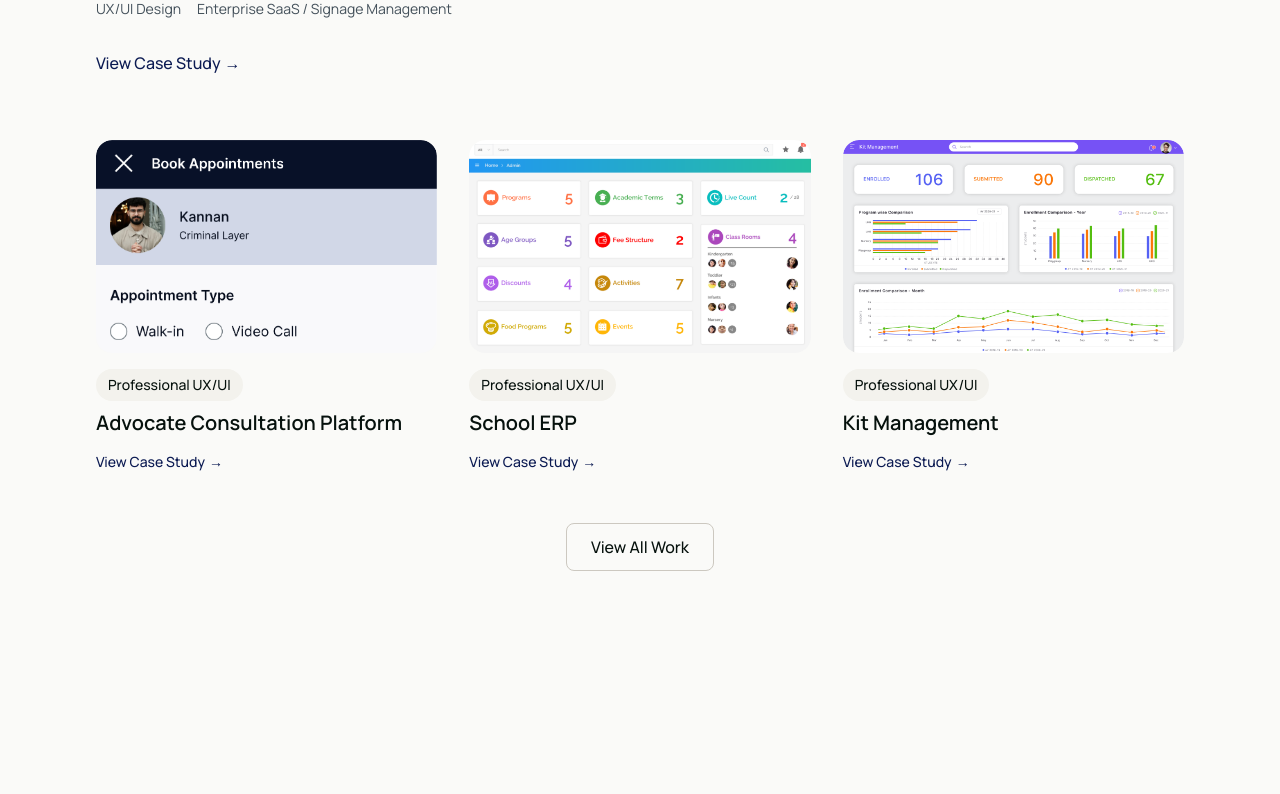
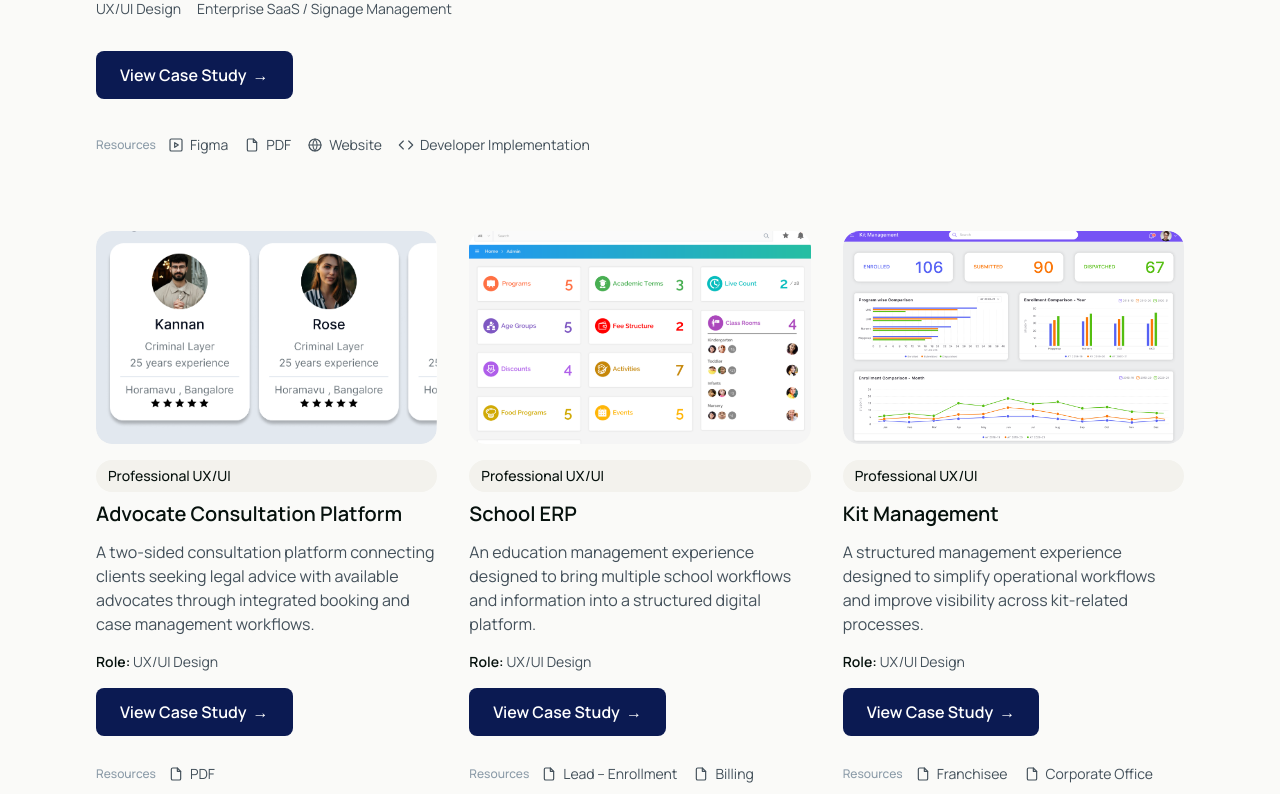
Before and after one commit to ntvkannan/kannan-portfolio, a Next.js app: page / in a window 1280 px wide. Shown: the part 2726-3520 px from the top of the page. Built offline with nearby package versions, Linux system fonts and the light colour scheme.

Commit message:
feat: refine portfolio project actions and resources

```diff
--- a/app/components/foundation/Image.js
+++ b/app/components/foundation/Image.js
@@ -62,7 +62,7 @@ export default function Image({
         sizes={sizes}
         priority={priority}
         loading={priority ? "eager" : loading}
-        className={`w-full h-auto ${ratio === 'auto' ? 'object-contain' : 'object-cover'}`}
+        className={`w-full ${ratio === 'auto' ? 'h-auto object-contain' : 'h-full object-cover'}`}
         {...props}
       />
     </div>
--- a/app/components/home/SelectedWork.js
+++ b/app/components/home/SelectedWork.js
@@ -4,6 +4,7 @@ import Section from "@/app/components/layout/Section";
 import SectionHeader from "@/app/components/foundation/SectionHeader";
 import Badge from "@/app/components/foundation/Badge";
 import Image from "@/app/components/foundation/Image";
+import ProjectResourceLinks from "@/app/components/portfolio/ProjectResourceLinks";
 import { projects } from "@/app/data/projects";
 
 export default function SelectedWork() {
@@ -54,15 +55,17 @@ export default function SelectedWork() {
                   <p>{featuredProject.type}</p>
                 </div>
               </div>
+              <div className="flex flex-col gap-4 sm:flex-row sm:flex-wrap sm:items-center sm:gap-6">
                 <NextLink
                   href={`/work/${featuredProject.slug}`}
-                className="inline-flex text-accent focus-visible:outline-2 focus-visible:outline-offset-2 focus-visible:outline-accent font-medium transition-colors group"
+                  className="inline-flex items-center justify-center gap-1.5 rounded-button h-11 sm:h-12 px-5 sm:px-6 bg-accent text-white font-semibold text-sm sm:text-base hover:bg-accent-hover focus-visible:outline-2 focus-visible:outline-offset-2 focus-visible:outline-accent transition-colors duration-200 group"
                 >
-                <span className="inline-flex items-center gap-1">
                   View Case Study
                   <span className="inline-block transition-transform duration-200 group-hover:translate-x-1">→</span>
-                </span>
                 </NextLink>
+
+                <ProjectResourceLinks resources={featuredProject.resources} />
+              </div>
             </div>
           </div>
         )}
@@ -70,7 +73,7 @@ export default function SelectedWork() {
         {/* Supporting Projects Grid */}
         <div className="grid grid-cols-1 sm:grid-cols-2 lg:grid-cols-3 gap-8 mb-12">
           {supportingProjects.map(project => (
-            <div key={project.slug} className="group/card">
+            <div key={project.slug} className="group/card flex flex-col">
               {project.image && (
                 <div className="mb-4 overflow-hidden rounded-lg">
                   <Image
@@ -88,15 +91,23 @@ export default function SelectedWork() {
               <h4 className="text-lg sm:text-xl font-semibold text-text-primary mb-3">
                 {project.title}
               </h4>
+              <p className="text-sm sm:text-base text-text-body mb-4">
+                {project.description}
+              </p>
+              <p className="text-xs sm:text-sm text-text-body mb-4">
+                <span className="font-semibold text-text-primary">Role:</span> {project.role}
+              </p>
+              <div className="mt-auto">
                 <NextLink
                   href={`/work/${project.slug}`}
-                className="inline-flex text-accent focus-visible:outline-2 focus-visible:outline-offset-2 focus-visible:outline-accent text-sm font-medium transition-colors group"
+                  className="inline-flex items-center justify-center gap-1.5 rounded-button h-11 sm:h-12 px-5 sm:px-6 bg-accent text-white font-semibold text-sm sm:text-base hover:bg-accent-hover focus-visible:outline-2 focus-visible:outline-offset-2 focus-visible:outline-accent transition-colors duration-200 group"
                 >
-                <span className="inline-flex items-center gap-1">
                   View Case Study
                   <span className="inline-block transition-transform duration-200 group-hover:translate-x-1">→</span>
-                </span>
                 </NextLink>
+
+                <ProjectResourceLinks resources={project.resources} className="mt-4" />
+              </div>
             </div>
           ))}
         </div>
--- a/app/components/portfolio/FeaturedProject.js
+++ b/app/components/portfolio/FeaturedProject.js
@@ -1,6 +1,7 @@
+import NextLink from "next/link";
 import Badge from "@/app/components/foundation/Badge";
-import Link from "@/app/components/foundation/Link";
 import Image from "@/app/components/foundation/Image";
+import ProjectResourceLinks from "@/app/components/portfolio/ProjectResourceLinks";
 
 export default function FeaturedProject({ project }) {
   if (!project) return null;
@@ -37,16 +38,17 @@ export default function FeaturedProject({ project }) {
         </div>
 
         {/* CTA Link */}
-        <Link
-          href={`/work/${project.slug}`}
-          color="accent"
-          className="font-medium group"
-        >
-          <span className="inline-flex items-center gap-1">
+        <div className="flex flex-col gap-4 sm:flex-row sm:flex-wrap sm:items-center sm:gap-6">
+          <NextLink
+            href={`/work/${project.slug}`}
+            className="inline-flex items-center justify-center gap-1.5 rounded-button h-11 sm:h-12 px-5 sm:px-6 bg-accent text-white font-semibold text-sm sm:text-base hover:bg-accent-hover focus-visible:outline-2 focus-visible:outline-offset-2 focus-visible:outline-accent transition-colors duration-200 group"
+          >
             View Case Study
             <span className="inline-block transition-transform duration-200 group-hover:translate-x-1">→</span>
-          </span>
-        </Link>
+          </NextLink>
+
+          <ProjectResourceLinks resources={project.resources} />
+        </div>
       </div>
 
       {/* Image */}
--- /dev/null
+++ b/app/components/portfolio/ProjectResourceLinks.js
@@ -0,0 +1,74 @@
+// Secondary links to a project's public resources (prototype, PDF, live site,
+// developer implementation). Renders nothing unless a project defines
+// `resources`, so it stays inert for every project that has none.
+
+const iconProps = {
+  className: "w-4 h-4 flex-shrink-0",
+  viewBox: "0 0 24 24",
+  fill: "none",
+  stroke: "currentColor",
+  strokeWidth: "1.75",
+  strokeLinecap: "round",
+  strokeLinejoin: "round",
+  "aria-hidden": "true",
+};
+
+const icons = {
+  // Prototype: play control inside a frame
+  figma: (
+    <svg {...iconProps}>
+      <rect x="3" y="3" width="18" height="18" rx="2" />
+      <path d="M10 8.5l5.5 3.5-5.5 3.5V8.5z" />
+    </svg>
+  ),
+  // Document with folded corner
+  pdf: (
+    <svg {...iconProps}>
+      <path d="M14 3H7a2 2 0 0 0-2 2v14a2 2 0 0 0 2 2h10a2 2 0 0 0 2-2V8z" />
+      <path d="M14 3v5h5" />
+    </svg>
+  ),
+  // Live site
+  website: (
+    <svg {...iconProps}>
+      <circle cx="12" cy="12" r="9" />
+      <path d="M3 12h18" />
+      <path d="M12 3a15 15 0 0 1 0 18 15 15 0 0 1 0-18z" />
+    </svg>
+  ),
+  // Developer implementation: code brackets
+  developer: (
+    <svg {...iconProps}>
+      <path d="M16 18l6-6-6-6" />
+      <path d="M8 6l-6 6 6 6" />
+    </svg>
+  ),
+};
+
+export default function ProjectResourceLinks({ resources, className = "" }) {
+  if (!resources || resources.length === 0) return null;
+
+  return (
+    <div className={`flex flex-wrap items-center gap-x-3 gap-y-2 ${className}`}>
+      <span className="text-xs font-medium text-text-muted">
+        Resources
+      </span>
+      <ul className="flex flex-wrap items-center gap-x-4 gap-y-2">
+        {resources.map((resource) => (
+          <li key={resource.href}>
+            <a
+              href={resource.href}
+              target="_blank"
+              rel="noopener noreferrer"
+              aria-label={`${resource.title} (opens in new tab)`}
+              className="inline-flex items-center gap-1.5 min-h-11 text-sm text-text-body hover:text-accent focus-visible:outline-2 focus-visible:outline-offset-2 focus-visible:outline-accent transition-colors duration-200"
+            >
+              {icons[resource.type]}
+              {resource.label}
+            </a>
+          </li>
+        ))}
+      </ul>
+    </div>
+  );
+}
--- a/app/data/projects.js
+++ b/app/data/projects.js
@@ -9,7 +9,36 @@ export const projects = [
     type: "Enterprise SaaS / Signage Management",
     status: "completed",
     featured: true,
-    image: "/images/projects/osel/dashboard.png"
+    image: "/images/projects/osel/dashboard.png",
+    // Optional. Only projects with genuine public resources define this.
+    resources: [
+      {
+        type: "figma",
+        label: "Figma",
+        title: "View OSEL Figma Prototype",
+        href: "https://www.figma.com/proto/OHvGMJPe8DmHE7rrzFHzAb/OSEL?node-id=580-9148&viewport=-852%2C1231%2C0.12&t=L4sKwcxSGIa4NvxT-1&scaling=min-zoom&content-scaling=fixed&starting-point-node-id=650%3A8898&show-proto-sidebar=1&page-id=0%3A1"
+      },
+      {
+        type: "pdf",
+        label: "PDF",
+        title: "Open OSEL PDF",
+        href: "https://drive.google.com/file/d/1pFgp3sB9fJ3wWm9vYfASlwGMJpuYfpnr/view?usp=sharing"
+      },
+      // osel-website = the live website; osel-portal = the developer
+      // implementation. Distinct destinations, do not merge.
+      {
+        type: "website",
+        label: "Website",
+        title: "View Live OSEL Website",
+        href: "https://ntvkannan.github.io/osel-website/"
+      },
+      {
+        type: "developer",
+        label: "Developer Implementation",
+        title: "View OSEL Developer Implementation",
+        href: "https://ntvkannan.github.io/osel-portal/"
+      }
+    ]
   },
   {
     slug: "advocate-consultation-platform",
@@ -21,7 +50,15 @@ export const projects = [
     type: "Digital Consultation Platform",
     status: "completed",
     featured: false,
-    image: "/images/projects/advocate/advocate-08-booking.png"
+    image: "/images/projects/advocate/advocate-06-client-discovery.png",
+    resources: [
+      {
+        type: "pdf",
+        label: "PDF",
+        title: "Open Advocate Consultation PDF",
+        href: "https://drive.google.com/file/d/1gpoP8az5IOurDw5cfI6sT5-KK1fste7O/view?usp=sharing"
+      }
+    ]
   },
   {
     slug: "school-erp",
@@ -33,7 +70,21 @@ export const projects = [
     type: "Education Management Platform",
     status: "completed",
     featured: false,
-    image: "/images/projects/school-erp/school-erp-dashboard.png"
+    image: "/images/projects/school-erp/school-erp-dashboard.png",
+    resources: [
+      {
+        type: "pdf",
+        label: "Lead – Enrollment",
+        title: "Open School ERP Lead – Enrollment PDF",
+        href: "https://drive.google.com/file/d/1w24vjKIXwCCTxelln66VYClrukO6dyIg/view?usp=sharing"
+      },
+      {
+        type: "pdf",
+        label: "Billing",
+        title: "Open School ERP Billing PDF",
+        href: "https://drive.google.com/file/d/11LDG52Q4W-80AwTmHUxhfkBd5XVghMKE/view?usp=sharing"
+      }
+    ]
   },
   {
     slug: "kit-management",
@@ -45,7 +96,21 @@ export const projects = [
     type: "Management Platform",
     status: "completed",
     featured: false,
-    image: "/images/projects/kit-management/franchisee-dashboard.png"
+    image: "/images/projects/kit-management/franchisee-dashboard.png",
+    resources: [
+      {
+        type: "pdf",
+        label: "Franchisee",
+        title: "Open Kit Management Franchisee PDF",
+        href: "https://drive.google.com/file/d/1z3yYuDmEia7X8z3c8iGjIVwdaz4Wc-NZ/view?usp=sharing"
+      },
+      {
+        type: "pdf",
+        label: "Corporate Office",
+        title: "Open Kit Management Corporate Office PDF",
+        href: "https://drive.google.com/file/d/1TY6uAiRsDeeOafgiRGxM2bX709hU7pZB/view?usp=sharing"
+      }
+    ]
   },
   {
     slug: "seafood-restaurant",
```
Also changed, not shown: app/components/portfolio/ProjectCard.js (+12 -11 lines). Lines whose indentation alone changed are shown as unchanged.
